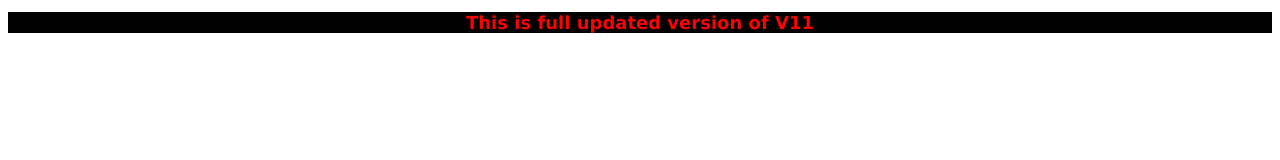
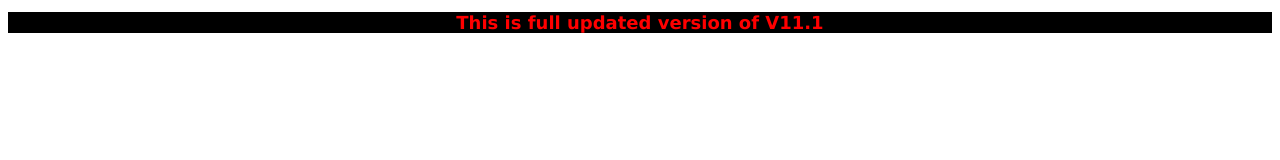
Before and after one commit to SANDEEP-SUNKAD/myrepo, a plain HTML site: page index.html in a window 1280 px wide. Drawn offline with Linux system fonts and the light colour scheme.

Commit message:
Changes done by Design

```diff
--- a/index.html
+++ b/index.html
@@ -7,7 +7,7 @@
     <link rel="stylesheet" href="styles.css">
 </head>
 <body>
-    <h1>This is full updated version of V11</h1>
+    <h1>This is full updated version of V11.1</h1>
 
 </body>
 </html>
```
